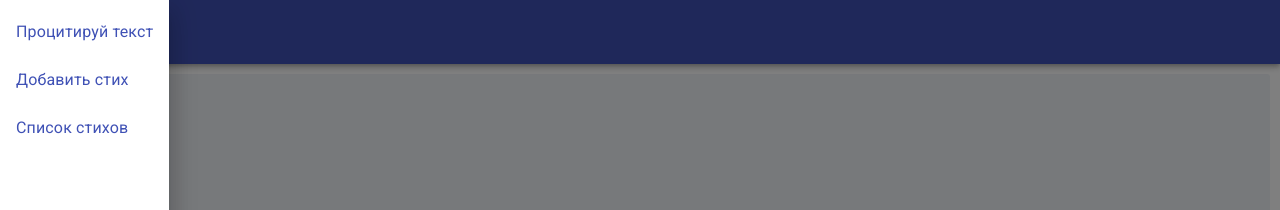
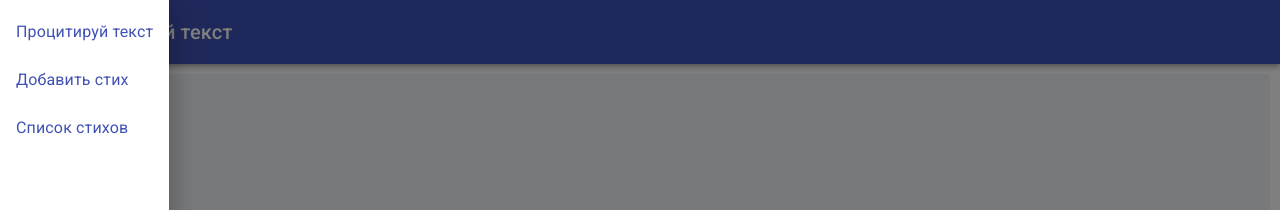
Before and after one commit to kompolom/biblecards, a React (Create React App) app: page / in a window 1280 px wide. Both pictures are taken after a click on the button "menu". Shown: the top 210 px of the page. Built offline with nearby package versions, Linux system fonts and the light colour scheme.

Commit message:
show page title

```diff
--- a/src/App.js
+++ b/src/App.js
@@ -1,76 +1,33 @@
-import React, { useState } from 'react';
+import React from 'react';
 import './App.css';
 
 import {
   BrowserRouter as Router,
   Switch,
-  Route,
-  Link as RouterLink
+  Route
 } from "react-router-dom";
 import {
   Button,
-  AppBar,
-  Toolbar,
-  IconButton,
-  Typography,
-  Link,
-  List,
-  ListItem,
-  ListItemText,
-  SwipeableDrawer
 } from '@material-ui/core';
-import { Menu as MenuIcon } from '@material-ui/icons';
 
 import Page from './componets/Page';
 import { Card } from './componets/Card';
 import { withToggle } from './componets/Card/withToggle';
 import { Verse } from './models/Verse';
+import { AppHeader } from './componets/AppHeader'
 import sampleVerses from './data/sampleVerses.json'
 
 const CardToggleable = withToggle(Card);
 const verses = sampleVerses.map(verseData => {
   return new Verse(verseData[0], verseData[1]) ;
 });
-const routes = [
-  ['/', 'Процитируй текст'],
-  ['/add', 'Добавить стих'],
-  ['/list', 'Список стихов']
-];
 
 function App() {
-  const [isDrawerOpen, setDrawerOpen] = useState(false);
-  const toggleDrawer = (event) => {
-    if (event.type === 'keydown' && (event.key === 'Tab' || event.key === 'Shift')) {
-      return;
-    }
-    setDrawerOpen(!isDrawerOpen);
-  }
 
   return (
     <div className="App">
-      <AppBar position="sticky">
-        <Toolbar>
-          <IconButton onClick={toggleDrawer} edge="start" color="inherit" aria-label="menu">
-            <MenuIcon />
-          </IconButton>
-          <Typography variant="h6">News</Typography>
-        </Toolbar>
-      </AppBar>
     <Router>
-      <React.Fragment>
-        <SwipeableDrawer open={isDrawerOpen} anchor="left" onClose={toggleDrawer} onOpen={toggleDrawer}>
-          <div onClick={toggleDrawer} onKeyDown={toggleDrawer}>
-            <List>
-              {routes.map(route => (
-              <ListItem key={route[0]}>
-                <ListItemText>
-                  <Link component={RouterLink} to={route[0]}>{route[1]}</Link>
-                </ListItemText>
-              </ListItem>))}
-            </List>
-          </div>
-        </SwipeableDrawer>
-      </React.Fragment>
+      <AppHeader />
       <Switch>
         <Route path="/list">
           <Page>
--- /dev/null
+++ b/src/componets/AppHeader/index.js
@@ -0,0 +1,40 @@
+import React, { useState } from 'react';
+import { Link as RouterLink, useLocation } from 'react-router-dom';
+import { AppBar, Toolbar, IconButton, Typography, SwipeableDrawer, List, ListItem, ListItemText, Link} from '@material-ui/core'
+import { Menu as MenuIcon } from '@material-ui/icons';
+import routes from '../../routes';
+
+export const AppHeader = () => {
+  const [isDrawerOpen, setDrawerOpen] = useState(false);
+  const toggleDrawer = (event) => {
+    if (event.type === 'keydown' && (event.key === 'Tab' || event.key === 'Shift')) {
+      return;
+    }
+    setDrawerOpen(!isDrawerOpen);
+  }
+  const pathname = useLocation().pathname;
+  const currentRoute = routes.find(route => route[0] === pathname);
+
+    return (<React.Fragment>
+      <AppBar position="sticky">
+        <Toolbar>
+          <IconButton onClick={toggleDrawer} edge="start" color="inherit" aria-label="menu">
+            <MenuIcon />
+          </IconButton>
+          <Typography variant="h6">{currentRoute[1]}</Typography>
+        </Toolbar>
+      </AppBar>
+      <SwipeableDrawer open={isDrawerOpen} anchor="left" onClose={toggleDrawer} onOpen={toggleDrawer}>
+          <div onClick={toggleDrawer} onKeyDown={toggleDrawer}>
+            <List>
+              {routes.map(route => (
+              <ListItem key={route[0]}>
+                <ListItemText>
+                  <Link component={RouterLink} to={route[0]}>{route[1]}</Link>
+                </ListItemText>
+              </ListItem>))}
+            </List>
+          </div>
+        </SwipeableDrawer>
+      </React.Fragment>);
+}
--- /dev/null
+++ b/src/routes.js
@@ -0,0 +1,5 @@
+export default [
+  ['/', 'Процитируй текст'],
+  ['/add', 'Добавить стих'],
+  ['/list', 'Список стихов']
+];
```
